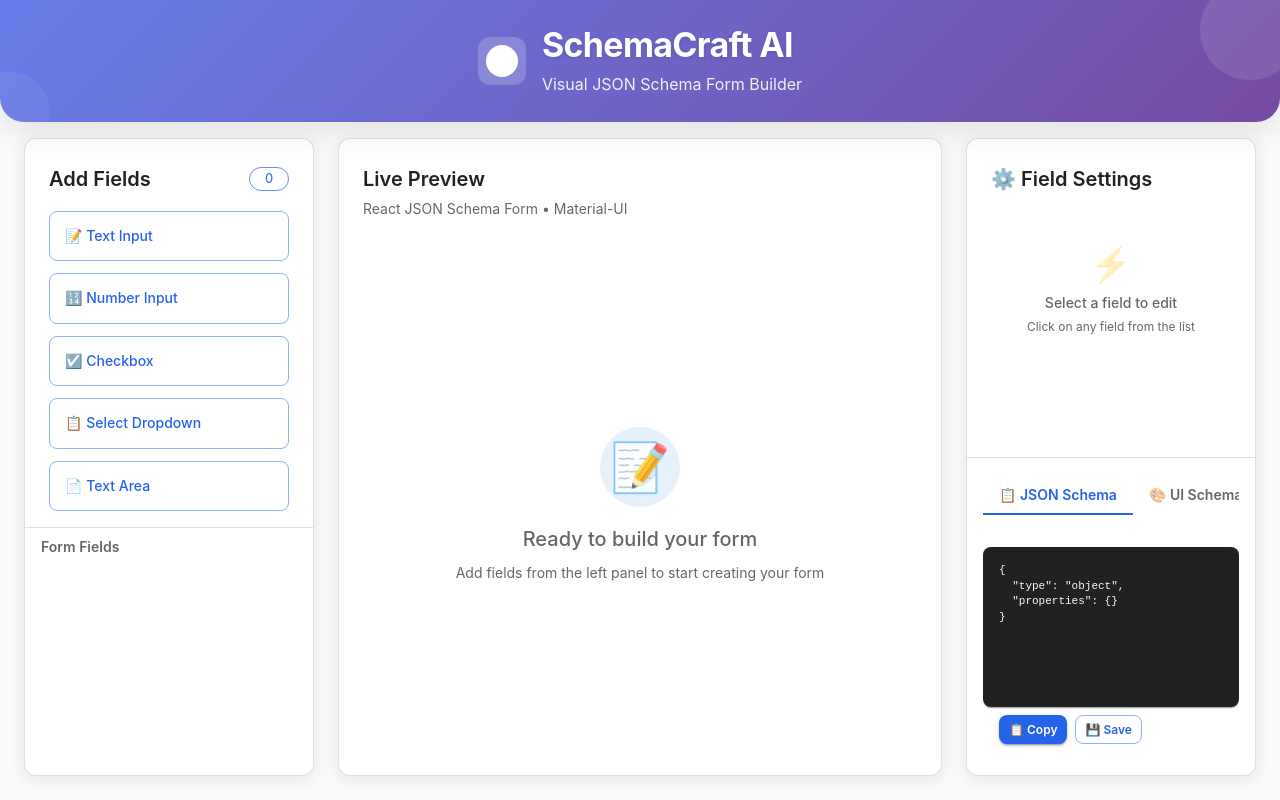
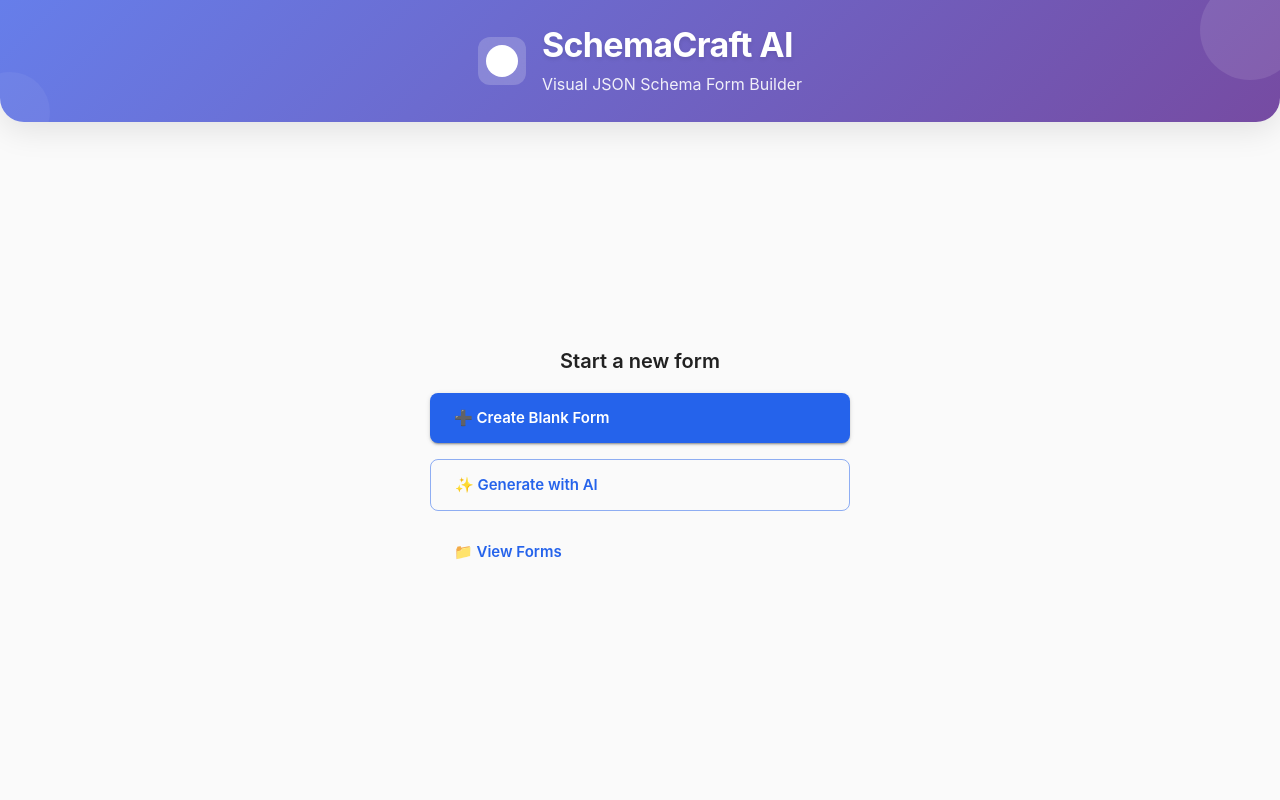
Before and after one commit to luojingjing0920/schema-craft-ai-clean, a React (Vite) app: page /create in a window 1280 px wide. Built offline with nearby package versions, Linux system fonts and the light colour scheme.

Commit message:
feat: add application routing and page structure

```diff
--- a/package.json
+++ b/package.json
@@ -22,7 +22,8 @@
     "@rjsf/utils": "^6.0.0-beta.14",
     "@rjsf/validator-ajv8": "^6.0.0-beta.14",
     "react": "^19.1.1",
-    "react-dom": "^19.1.1"
+    "react-dom": "^19.1.1",
+    "react-router": "^7.18.4"
   },
   "devDependencies": {
     "@eslint/js": "^9.33.0",
--- a/src/App.tsx
+++ b/src/App.tsx
@@ -1,8 +1,22 @@
-import HomePage from './components/pages/HomePage'
+import { BrowserRouter, Routes, Route, Navigate } from 'react-router'
+import BuilderPage from './components/pages/BuilderPage'
+import CreateFormPage from './components/pages/CreateFormPage'
+import FormsPage from './components/pages/FormsPage'
+import AiCreatePage from './components/pages/AiCreatePage'
+import NotFoundPage from './components/pages/NotFoundPage'
 
 const App = () => {
   return (
-    <HomePage />
+    <BrowserRouter>
+      <Routes>
+        <Route path="/" element={<Navigate to="/create" replace />} />
+        <Route path="/create" element={<CreateFormPage />} />
+        <Route path="/create/ai" element={<AiCreatePage />} />
+        <Route path="/builder" element={<BuilderPage />} />
+        <Route path="/forms" element={<FormsPage />} />
+        <Route path="*" element={<NotFoundPage />} />
+      </Routes>
+    </BrowserRouter>
   )
 }
 
--- /dev/null
+++ b/src/components/pages/AiCreatePage.tsx
@@ -0,0 +1,60 @@
+import { type JSX } from "react";
+import { Box, Button, Chip, Stack, Typography } from "@mui/material";
+import { Link } from "react-router";
+import Header from "../organisms/Header";
+
+const PageStyles = {
+  minHeight: "100vh",
+  display: "flex",
+  flexDirection: "column",
+  bgcolor: "#fafafa",
+};
+
+const ContentStyles = {
+  flex: 1,
+  display: "flex",
+  alignItems: "center",
+  justifyContent: "center",
+  p: 3,
+};
+
+const ButtonStyles = {
+  textTransform: "none",
+  fontWeight: 600,
+  borderRadius: 2,
+};
+
+export default function AiCreatePage(): JSX.Element {
+  return (
+    <Box sx={PageStyles}>
+      <Header
+        title="SchemaCraft AI"
+        subtitle="Generate with AI"
+        iconPath="/json.svg"
+      />
+
+      <Box sx={ContentStyles}>
+        <Stack spacing={2} alignItems="center" sx={{ maxWidth: 480, textAlign: "center" }}>
+          <Typography variant="h4" sx={{ opacity: 0.5 }}>
+            ✨
+          </Typography>
+
+          <Typography variant="h6" sx={{ fontWeight: 600 }}>
+            Generate with AI
+          </Typography>
+
+          <Chip label="Not implemented yet" size="small" color="warning" variant="outlined" />
+
+          <Typography variant="body2" color="text.secondary">
+            AI-assisted form generation is not available in this version. This page is a
+            placeholder for that feature.
+          </Typography>
+
+          <Button variant="outlined" component={Link} to="/create" sx={ButtonStyles}>
+            ← Back to Create
+          </Button>
+        </Stack>
+      </Box>
+    </Box>
+  );
+}
--- a/src/components/pages/HomePage.tsx
+++ b/src/components/pages/BuilderPage.tsx
@@ -10,7 +10,7 @@
 import { createFormDefinition } from "../../utils/formDefinition";
 import { buildSchemas } from "../../utils/schemaConverter";
 
-export default function HomePage(): JSX.Element {
+export default function BuilderPage(): JSX.Element {
   const theme = useTheme();
   const isMobile = useMediaQuery(theme.breakpoints.down('lg'));
 
--- /dev/null
+++ b/src/components/pages/CreateFormPage.tsx
@@ -0,0 +1,60 @@
+import { type JSX } from "react";
+import { Box, Button, Stack, Typography } from "@mui/material";
+import { Link } from "react-router";
+import Header from "../organisms/Header";
+
+const PageStyles = {
+  minHeight: "100vh",
+  display: "flex",
+  flexDirection: "column",
+  bgcolor: "#fafafa",
+};
+
+const ContentStyles = {
+  flex: 1,
+  display: "flex",
+  alignItems: "center",
+  justifyContent: "center",
+  p: 3,
+};
+
+const ButtonStyles = {
+  justifyContent: "flex-start",
+  textTransform: "none",
+  fontWeight: 600,
+  py: 1.5,
+  px: 3,
+  borderRadius: 2,
+};
+
+export default function CreateFormPage(): JSX.Element {
+  return (
+    <Box sx={PageStyles}>
+      <Header
+        title="SchemaCraft AI"
+        subtitle="Visual JSON Schema Form Builder"
+        iconPath="/json.svg"
+      />
+
+      <Box sx={ContentStyles}>
+        <Stack spacing={2} sx={{ width: "100%", maxWidth: 420 }}>
+          <Typography variant="h6" sx={{ fontWeight: 600, textAlign: "center", mb: 1 }}>
+            Start a new form
+          </Typography>
+
+          <Button variant="contained" component={Link} to="/builder" size="large" sx={ButtonStyles}>
+            ➕ Create Blank Form
+          </Button>
+
+          <Button variant="outlined" component={Link} to="/create/ai" size="large" sx={ButtonStyles}>
+            ✨ Generate with AI
+          </Button>
+
+          <Button variant="text" component={Link} to="/forms" size="large" sx={ButtonStyles}>
+            📁 View Forms
+          </Button>
+        </Stack>
+      </Box>
+    </Box>
+  );
+}
--- /dev/null
+++ b/src/components/pages/FormsPage.tsx
@@ -0,0 +1,60 @@
+import { type JSX } from "react";
+import { Box, Button, Chip, Stack, Typography } from "@mui/material";
+import { Link } from "react-router";
+import Header from "../organisms/Header";
+
+const PageStyles = {
+  minHeight: "100vh",
+  display: "flex",
+  flexDirection: "column",
+  bgcolor: "#fafafa",
+};
+
+const ContentStyles = {
+  flex: 1,
+  display: "flex",
+  alignItems: "center",
+  justifyContent: "center",
+  p: 3,
+};
+
+const ButtonStyles = {
+  textTransform: "none",
+  fontWeight: 600,
+  borderRadius: 2,
+};
+
+export default function FormsPage(): JSX.Element {
+  return (
+    <Box sx={PageStyles}>
+      <Header
+        title="SchemaCraft AI"
+        subtitle="Saved forms"
+        iconPath="/json.svg"
+      />
+
+      <Box sx={ContentStyles}>
+        <Stack spacing={2} alignItems="center" sx={{ maxWidth: 480, textAlign: "center" }}>
+          <Typography variant="h4" sx={{ opacity: 0.5 }}>
+            📁
+          </Typography>
+
+          <Typography variant="h6" sx={{ fontWeight: 600 }}>
+            Saved forms
+          </Typography>
+
+          <Chip label="Not implemented yet" size="small" color="warning" variant="outlined" />
+
+          <Typography variant="body2" color="text.secondary">
+            Managing saved forms is not available in this version. There is no local draft
+            persistence or form records yet, so a form is lost when you leave the builder.
+          </Typography>
+
+          <Button variant="outlined" component={Link} to="/create" sx={ButtonStyles}>
+            ← Back to Create
+          </Button>
+        </Stack>
+      </Box>
+    </Box>
+  );
+}
--- /dev/null
+++ b/src/components/pages/NotFoundPage.tsx
@@ -0,0 +1,57 @@
+import { type JSX } from "react";
+import { Box, Button, Stack, Typography } from "@mui/material";
+import { Link } from "react-router";
+import Header from "../organisms/Header";
+
+const PageStyles = {
+  minHeight: "100vh",
+  display: "flex",
+  flexDirection: "column",
+  bgcolor: "#fafafa",
+};
+
+const ContentStyles = {
+  flex: 1,
+  display: "flex",
+  alignItems: "center",
+  justifyContent: "center",
+  p: 3,
+};
+
+const ButtonStyles = {
+  textTransform: "none",
+  fontWeight: 600,
+  borderRadius: 2,
+};
+
+export default function NotFoundPage(): JSX.Element {
+  return (
+    <Box sx={PageStyles}>
+      <Header
+        title="SchemaCraft AI"
+        subtitle="Page not found"
+        iconPath="/json.svg"
+      />
+
+      <Box sx={ContentStyles}>
+        <Stack spacing={2} alignItems="center" sx={{ maxWidth: 480, textAlign: "center" }}>
+          <Typography variant="h3" sx={{ fontWeight: 700, color: "text.secondary" }}>
+            404
+          </Typography>
+
+          <Typography variant="h6" sx={{ fontWeight: 600 }}>
+            This page does not exist
+          </Typography>
+
+          <Typography variant="body2" color="text.secondary">
+            The URL you opened does not match any page in SchemaCraft AI.
+          </Typography>
+
+          <Button variant="contained" component={Link} to="/create" sx={ButtonStyles}>
+            ← Back to Create
+          </Button>
+        </Stack>
+      </Box>
+    </Box>
+  );
+}
```
Also changed, not shown: 1 other file (tests, documents, lock files or other folders).
